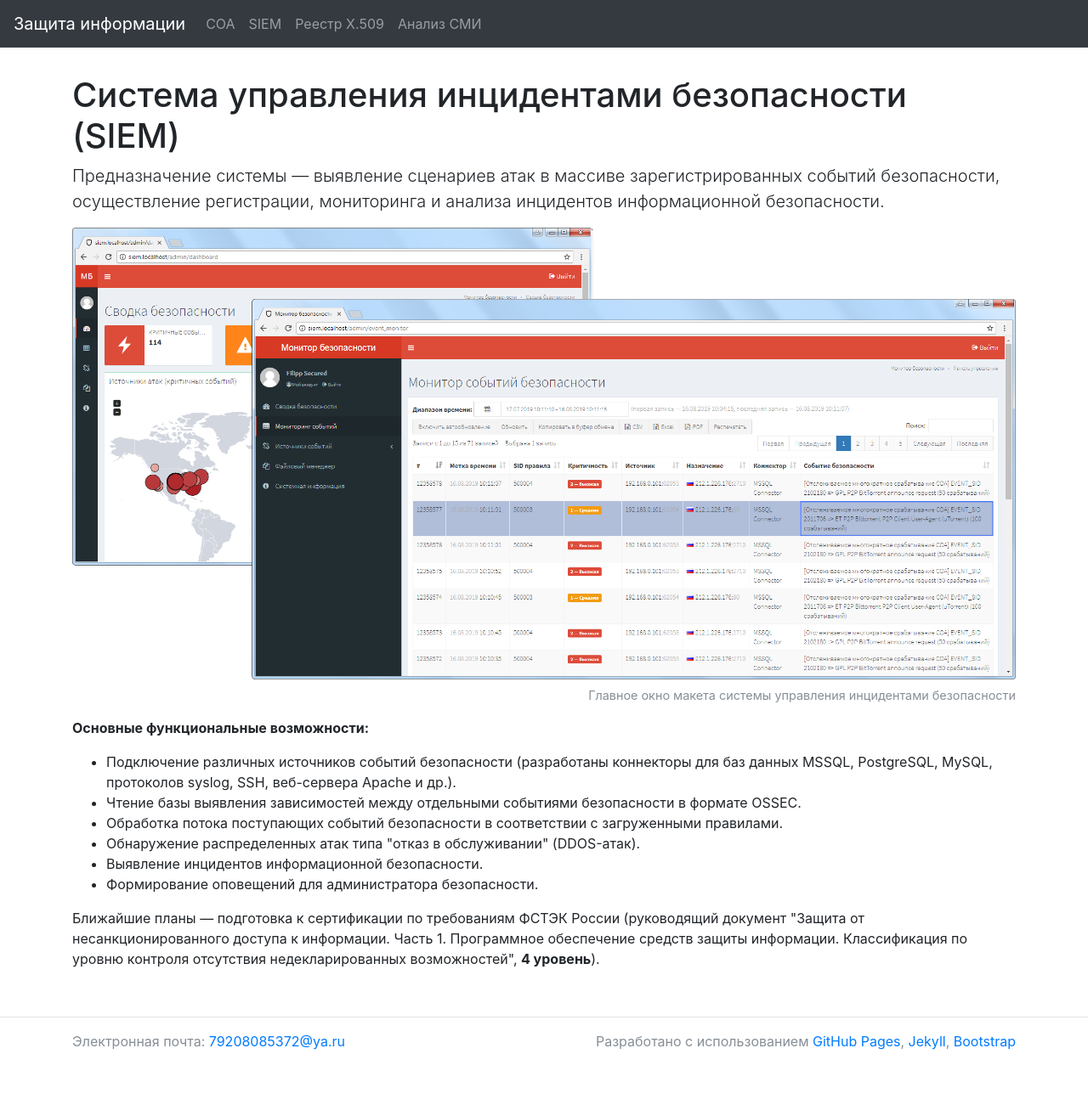
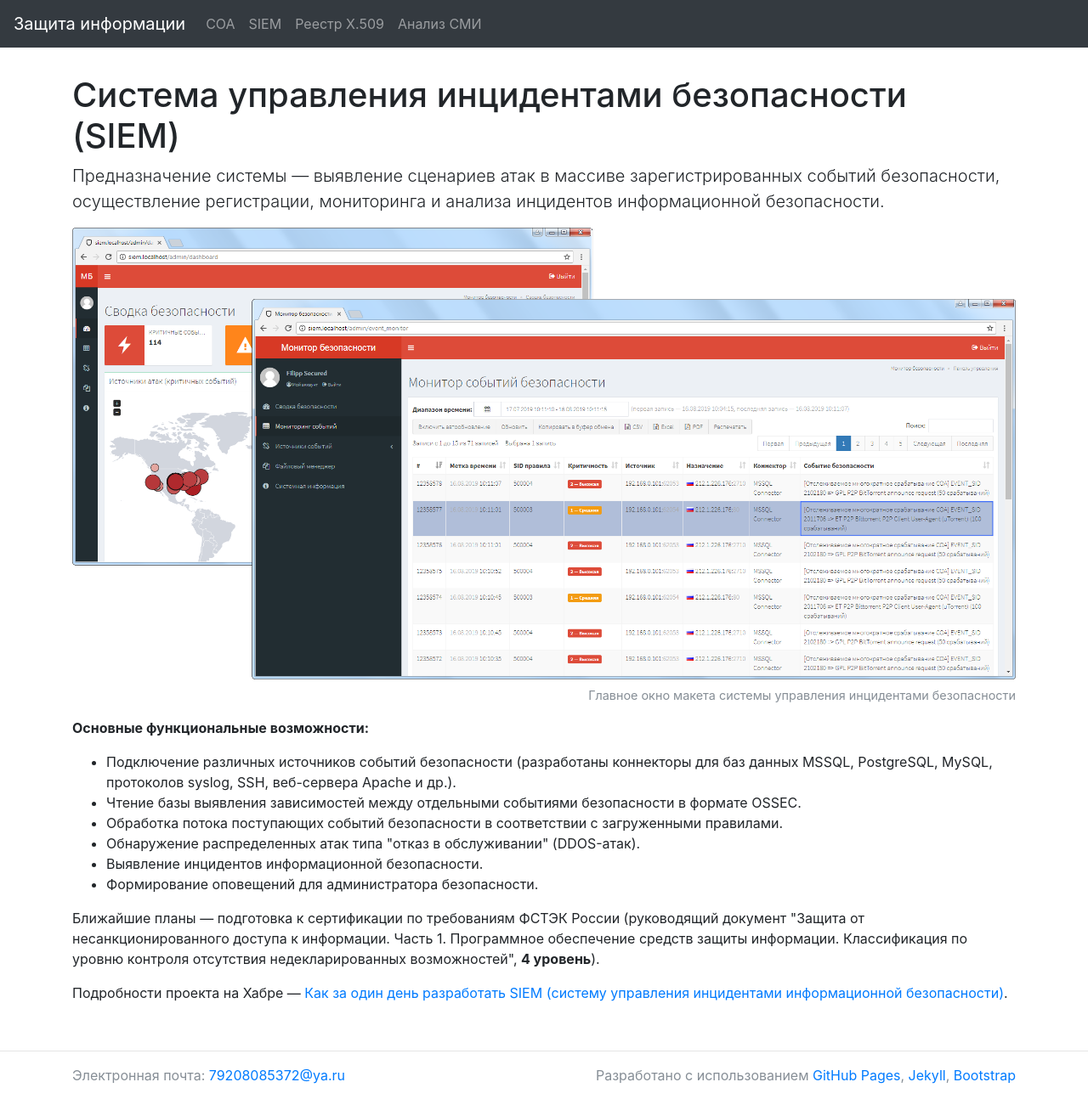
Before and after one commit to fisher85/fisher85.github.io, a Jekyll site: the page built from siem.html, in a window 1280 px wide and 1294 px high. Shown: the whole window at 85% size. Built offline with Jekyll 4.4.1, drawn with Linux system fonts in a browser that asks for light colours; nearby versions of some CDN libraries.

Commit message:
Add Habrolink to SIEM page

```diff
--- a/siem.html
+++ b/siem.html
@@ -24,3 +24,5 @@ title: Система управления инцидентами безопас
       </ul>
 
       <p>Ближайшие планы &mdash; подготовка к сертификации по требованиям ФСТЭК России (руководящий документ "Защита от несанкционированного доступа к информации. Часть 1. Программное обеспечение средств защиты информации. Классификация по уровню контроля отсутствия недекларированных возможностей", <strong>4 уровень</strong>).</p>
+
+      <p>Подробности проекта на Хабре &mdash; <a href="https://habrahabr.ru/post/353542/" target="_blank">Как за один день разработать SIEM (систему управления инцидентами информационной безопасности)</a>.</p>
```
